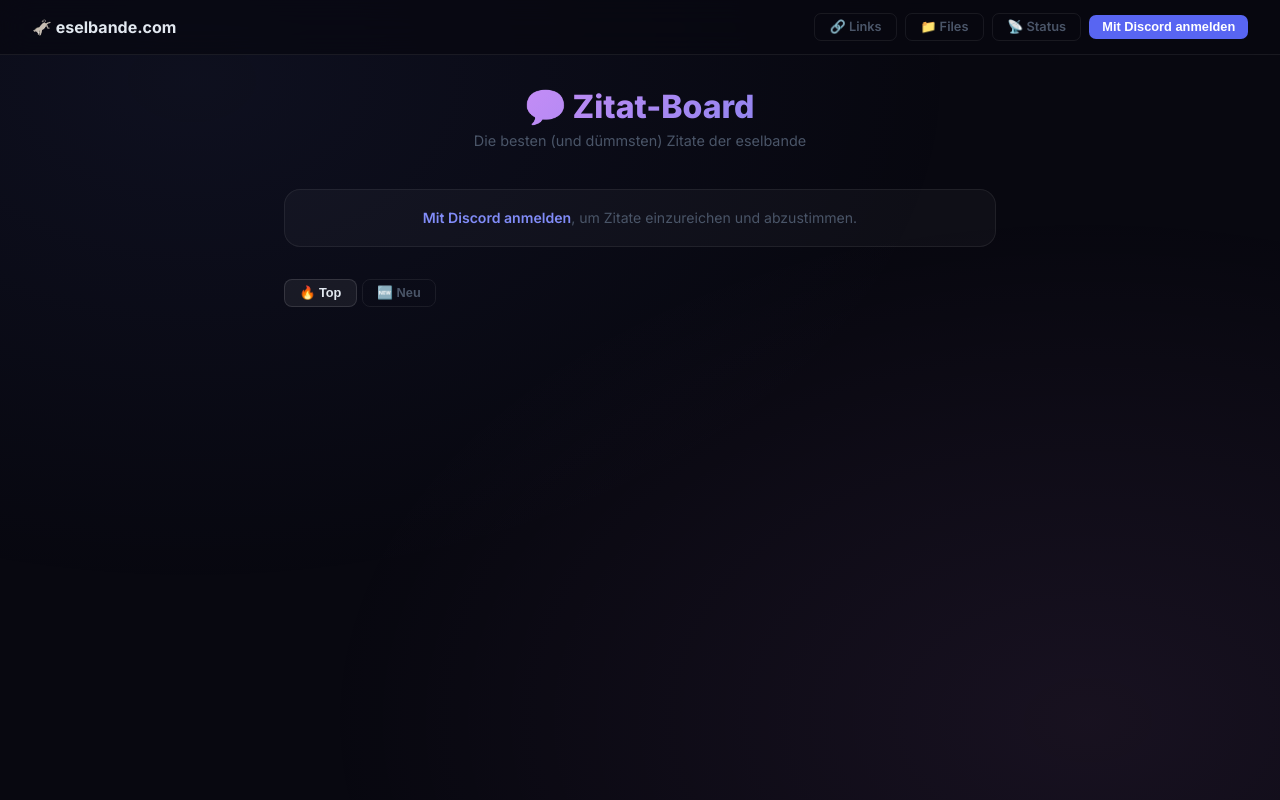
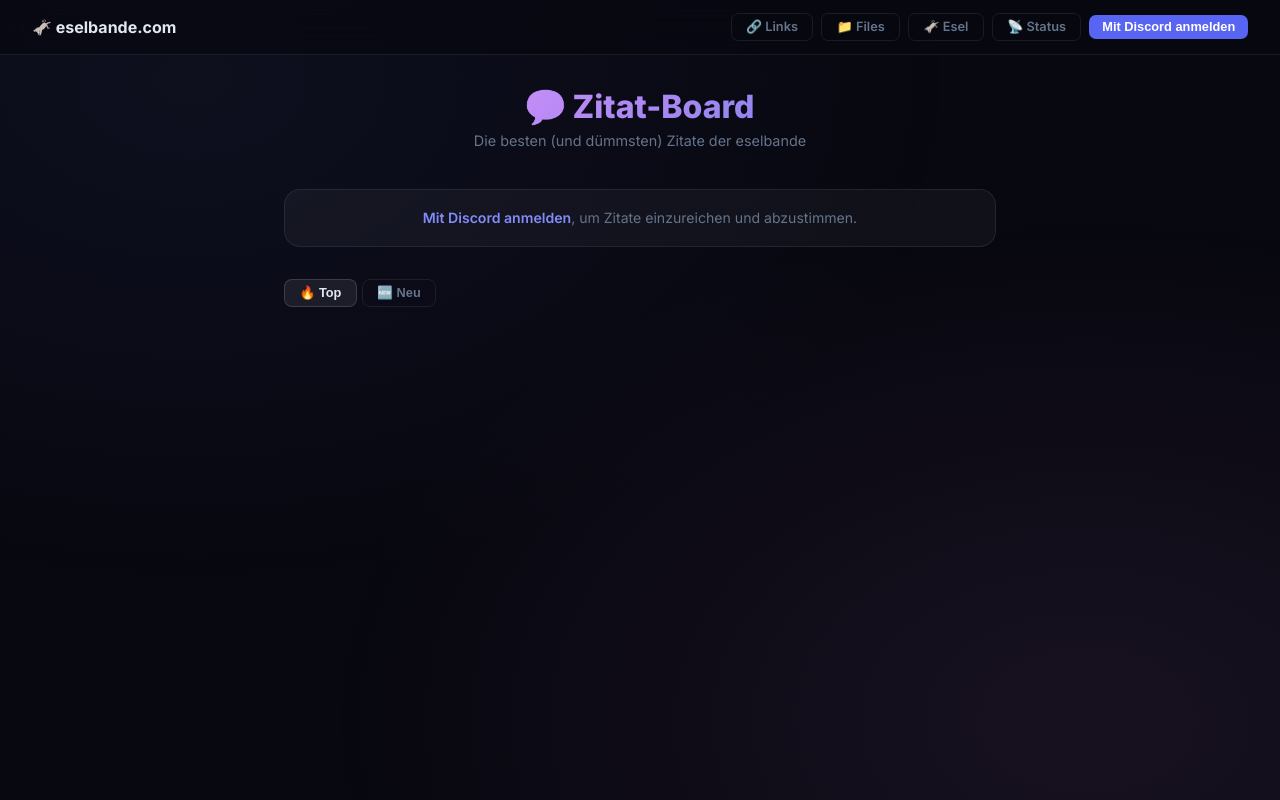
Before and after one commit to Marvin4200/Eselbandezitatboard, a website: page public/index.html in a window 1280 px wide. Drawn offline with Linux system fonts and the light colour scheme; no server answers.

Commit message:
design: unified tokens, fix toast hardcoded color, add Esel nav link

```diff
--- a/public/index.html
+++ b/public/index.html
@@ -10,16 +10,16 @@
         * { margin: 0; padding: 0; box-sizing: border-box; }
 
         :root {
-            --bg:       #080810;
-            --surface:  rgba(255,255,255,0.03);
-            --surface2: rgba(255,255,255,0.06);
-            --border:   rgba(255,255,255,0.07);
-            --border2:  rgba(255,255,255,0.12);
-            --text:     #e2e8f0;
-            --muted:    #4a5568;
-            --accent:   #818cf8;
-            --up:       #10b981;
-            --down:     #ef4444;
+            --bg:           #080810;
+            --surface:      rgba(255,255,255,0.04);
+            --surface2:     rgba(255,255,255,0.07);
+            --border:       rgba(255,255,255,0.08);
+            --border2:      rgba(255,255,255,0.14);
+            --text:         #e2e8f0;
+            --muted:        #64748b;
+            --accent:       #818cf8;
+            --up:           #10b981;
+            --down:         #ef4444;
         }
 
         body {
@@ -131,14 +131,14 @@
             background: linear-gradient(135deg, #667eea, #a78bfa);
             color: #fff;
             border: none;
-            border-radius: 9px;
+            border-radius: 8px;
             padding: 0.55rem 1.4rem;
             font-size: 0.88rem;
             font-weight: 700;
             cursor: pointer;
             transition: opacity 0.2s, transform 0.1s;
         }
-        .btn-submit:hover { opacity: 0.9; transform: translateY(-1px); }
+        .btn-submit:hover { opacity: 0.88; transform: translateY(-1px); }
         .btn-submit:disabled { opacity: 0.5; cursor: not-allowed; transform: none; }
 
         /* Login prompt */
@@ -250,7 +250,7 @@
             bottom: 28px;
             left: 50%;
             transform: translateX(-50%) translateY(20px);
-            background: #1e1e2e;
+            background: var(--surface2);
             border: 1px solid var(--border2);
             color: var(--text);
             padding: 0.65rem 1.4rem;
@@ -277,6 +277,7 @@
     <div class="nav-links">
         <a class="nav-link" href="https://go.eselbande.com">🔗 Links</a>
         <a class="nav-link" href="https://files.eselbande.com">📁 Files</a>
+        <a class="nav-link" href="https://esel.eselbande.com">🫏 Esel</a>
         <a class="nav-link" href="https://status.eselbande.com">📡 Status</a>
         <div id="userArea">
             <button class="btn-sm btn-login" onclick="login()">Mit Discord anmelden</button>
```
